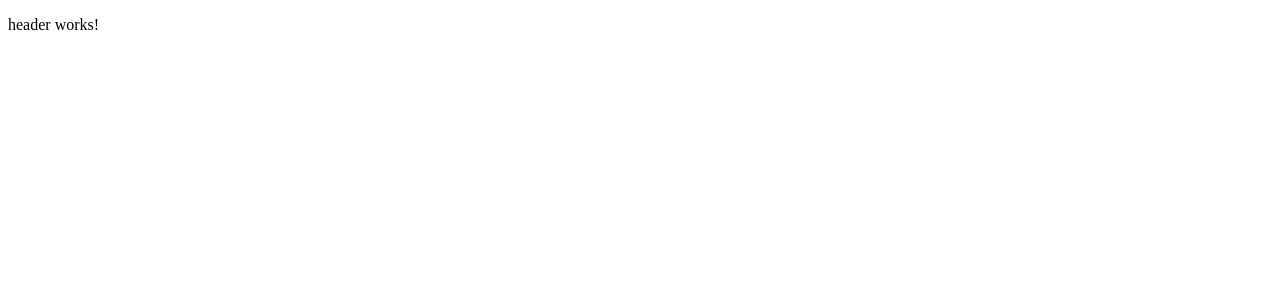
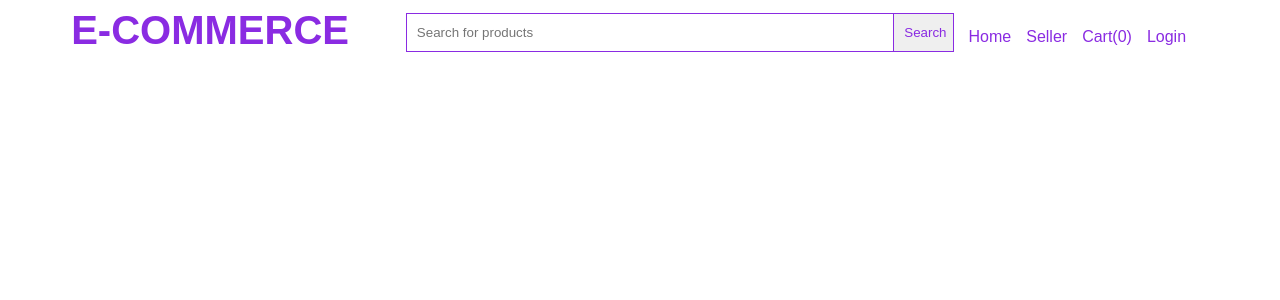
Before and after one commit to nadeem-n123/Ecommerce, an Angular app: page / in a window 1280 px wide. Shown: the top 300 px of the page. Built offline with nearby package versions, Linux system fonts and the light colour scheme.

Commit message:
header part completed

```diff
--- a/src/app/app.component.html
+++ b/src/app/app.component.html
@@ -1,3 +1,3 @@
-<div>
+<div class="container">
   <app-header></app-header>
 </div>
--- a/src/app/header/header.component.css
+++ b/src/app/header/header.component.css
@@ -0,0 +1,44 @@
+.nav {
+    display: flex;
+    justify-content: space-between;
+}
+.nav h1{
+    color: blueviolet;
+    margin: 0;
+    font-size: 40px;
+}
+.nav ul{
+    display: inline-flex;
+    list-style-type: none;
+    margin: 0;
+    padding: 0;
+}
+.nav li{
+    padding-left: 15px;
+    padding-top: 15px;
+}
+.nav li a{
+    text-decoration: none;
+    color: blueviolet;
+}
+.nav .nav-search{
+    margin-top: 5px;
+    flex: 1;
+    display: flex;
+    margin-left: 5%;
+    margin-right: 2%;
+}
+.nav .nav-search input{
+    flex: 1;
+    color: blueviolet;
+    border: 1px solid blueviolet;
+    height: 35px;
+    border-right: 0px;
+    padding-left: 10px;
+}
+.nav .nav-search button{
+    color: blueviolet;
+    border: 1px solid blueviolet;
+    height: 39px;
+    padding-left: 10px;
+}
--- a/src/app/header/header.component.html
+++ b/src/app/header/header.component.html
@@ -1 +1,13 @@
-<p>header works!</p>
+<nav class="nav">
+    <h1>E-COMMERCE</h1>
+    <div class="nav-search">
+        <input type="text" placeholder="Search for products" />
+        <button type="button">Search</button>
+        <ul>
+            <li><a href="#">Home</a></li>
+            <li><a href="#">Seller</a></li>
+            <li><a href="#">Cart(0)</a></li>
+            <li><a href="#">Login</a></li>
+        </ul>
+    </div>
+</nav>
--- a/src/index.html
+++ b/src/index.html
@@ -5,7 +5,7 @@
   <title>Ecommerce</title>
   <base href="/">
   <meta name="viewport" content="width=device-width, initial-scale=1">
-  <link rel="icon" type="image/x-icon" href="favicon.ico">
+  <link rel="icon" type="image/x-icon" href="assets/ecom1.ico">
 </head>
 <body>
   <app-root></app-root>
--- a/src/styles.css
+++ b/src/styles.css
@@ -1 +1,8 @@
 /* You can add global styles to this file, and also import other style files */
+body{
+    font-family: sans-serif;
+}
+.container{
+    margin-left: 5%;
+    margin-right: 5%;
+}
```
Also changed, not shown: 1 other file (tests, documents, lock files or other folders).
